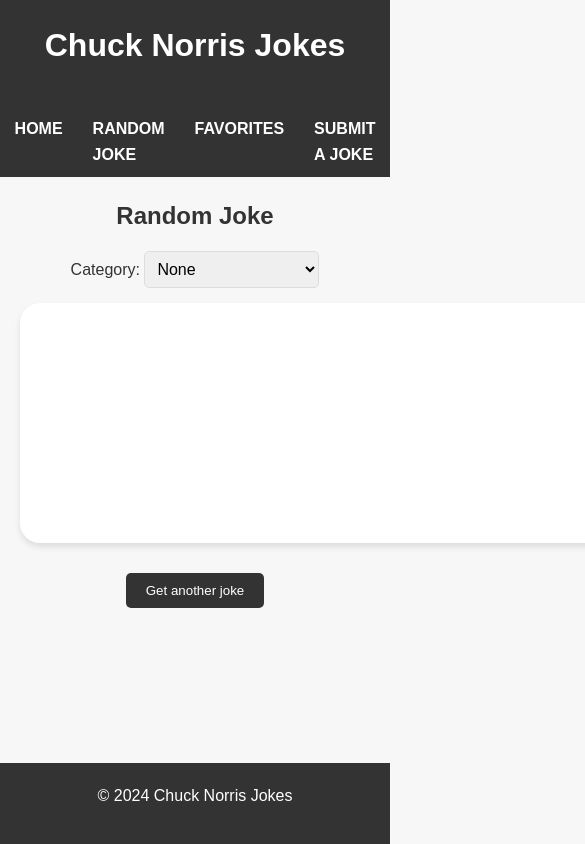
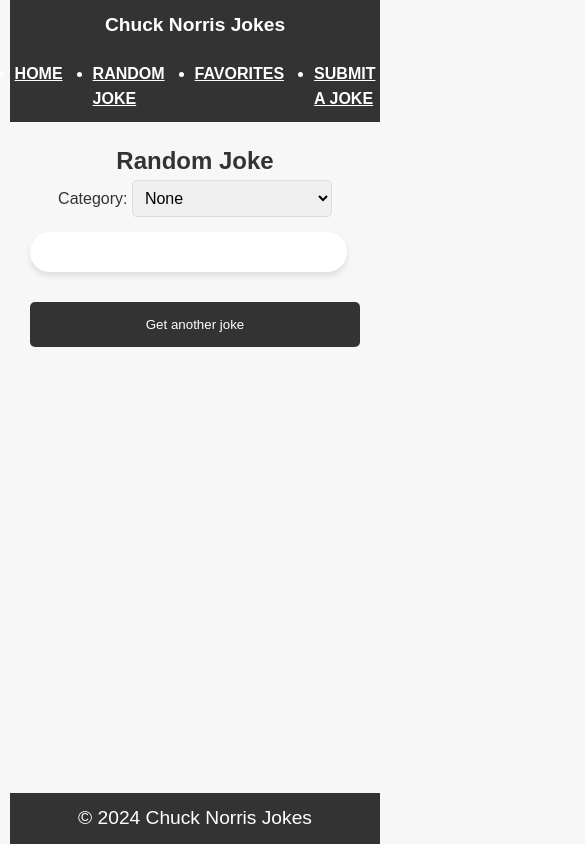
Before and after one commit to SebastianLontis/Chuck-Norris-jokes-WEB-app, a website with bundled scripts: page random.html in a window 390 px wide. Shown: the top 844 px of the page, 585 px wide, since content can reach past the window. Built offline with nearby package versions, Linux system fonts and the light colour scheme.

Commit message:
updated code for mobile

```diff
--- a/style.css
+++ b/style.css
@@ -9,23 +9,6 @@
     line-height: 1.6;
     background-color: #f7f7f7;
     color: #333;
-}
-
-h1, h2, h3, p {
-    margin-bottom: 15px;
-}
-
-ul {
-    list-style-type: none;
-}
-
-a {
-    text-decoration: none;
-    color: inherit;
-}
-
-/* Page Layout */
-body {
     display: flex;
     flex-direction: column;
     min-height: 100vh;
@@ -47,6 +30,7 @@
 nav ul {
     display: flex;
     justify-content: center;
+    padding: 0;
 }
 
 nav ul li {
@@ -103,8 +87,8 @@
 }
 
 #jokeContainer {
-    width: 550px;
-    height: 200px;
+    width: 100%;
+    max-width: 550px;
     background-color: #fff;
     padding: 20px;
     border-radius: 20px;
@@ -226,3 +210,45 @@
 .favButton:hover {
     background-color: #2f610b;
 }
+
+/* Media Queries for Mobile */
+@media only screen and (max-width: 768px) {
+    body {
+        padding: 0 10px;
+    }
+    #ChuckPic {
+        width: 80%;
+    }
+    header, footer, nav {
+        padding: 10px;
+    }
+    #categorySelect, #jokeInput {
+        width: 100%;
+    }
+    #jokeContainer {
+        width: 100%;
+        max-width: 90%;
+        padding: 15px;
+    }
+    #favoritesContainer {
+        width: 100%;
+        padding: 10px;
+    }
+}
+
+@media only screen and (max-width: 480px) {
+    header h1, footer p {
+        font-size: 1.2rem;
+    }
+    #ChuckPic {
+        width: 90%;
+    }
+    #jokeContainer {
+        width: 100%;
+        padding: 10px;
+    }
+    #getAnotherJoke, #addToFavs {
+        width: 100%;
+        padding: 15px;
+    }
+}
```
Also changed, not shown: favorites.html (+0 -2 lines), index.html (+1 -1 lines), package.json (added, +12 -0 lines), 1 other file.
